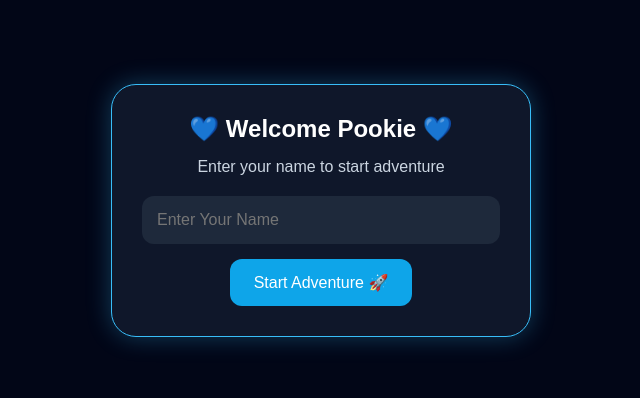
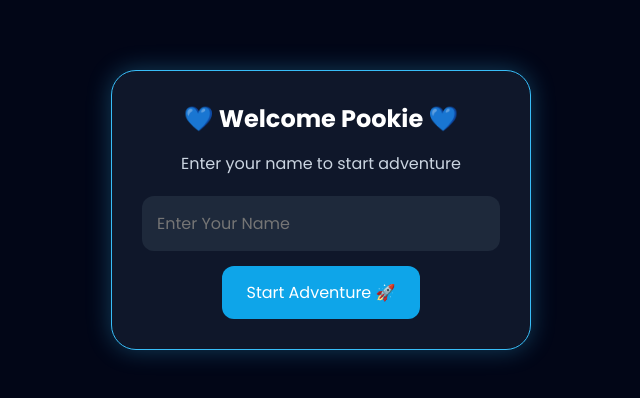
Before and after one commit to MukeshChoudhury-coder/Game-jame, a plain HTML site: page index.html in a window 1280 px wide. Shown: the part 190-588 px from the top of the page, without its empty margins (319-959 px from the left). Drawn offline with Linux system fonts and the light colour scheme.

Commit message:
Add Google Fonts stylesheet link to index.html

```diff
--- a/index.html
+++ b/index.html
@@ -6,6 +6,7 @@
 <title>Omnitrix Pookie Adventure</title>
 
 <link rel="stylesheet" href="style.css">
+<link href="https://fonts.googleapis.com/css2?family=Dancing+Script:wght@700&family=Poppins:wght@400;600;700&display=swap" rel="stylesheet">
 </head>
 
 <body>
```
